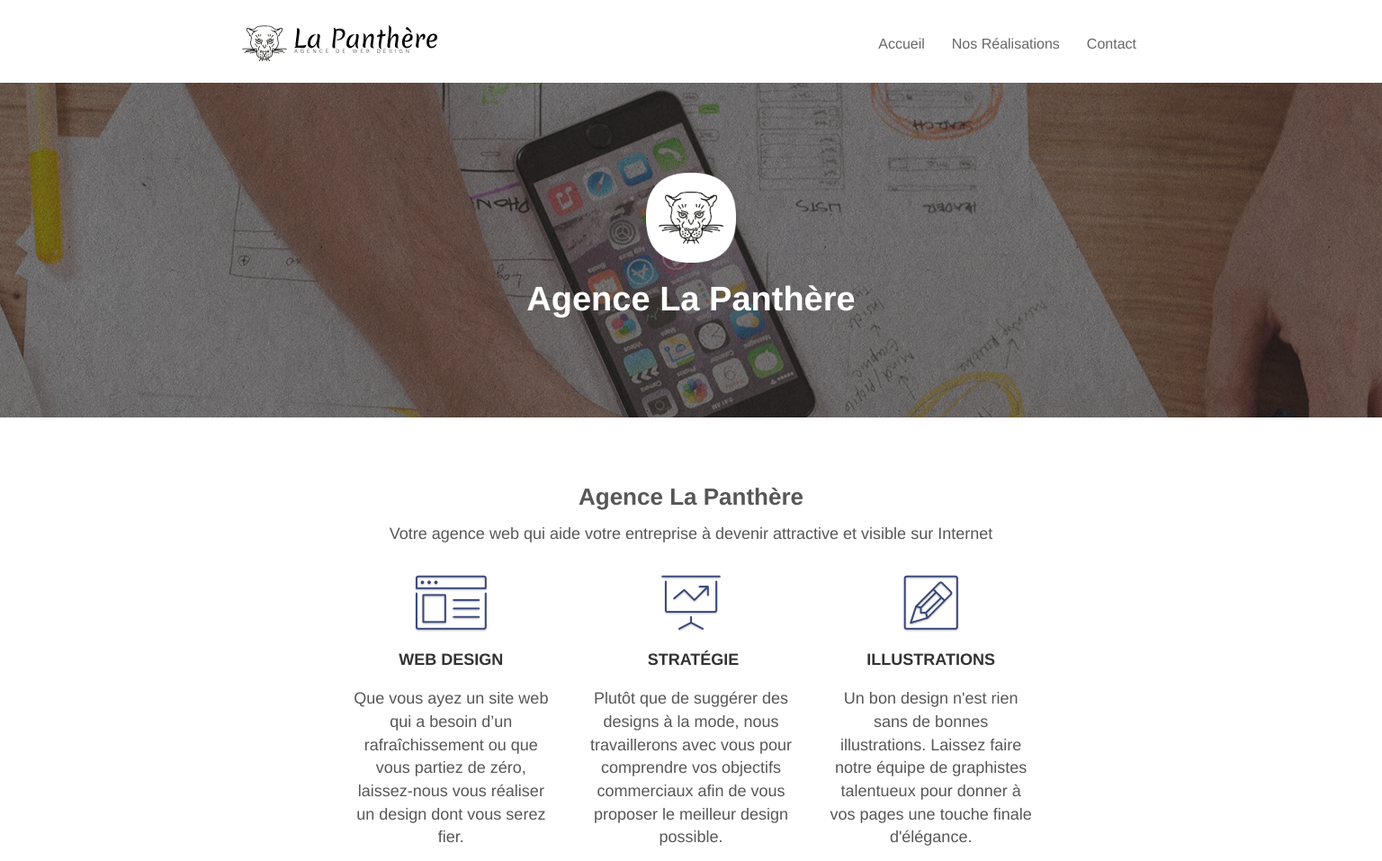
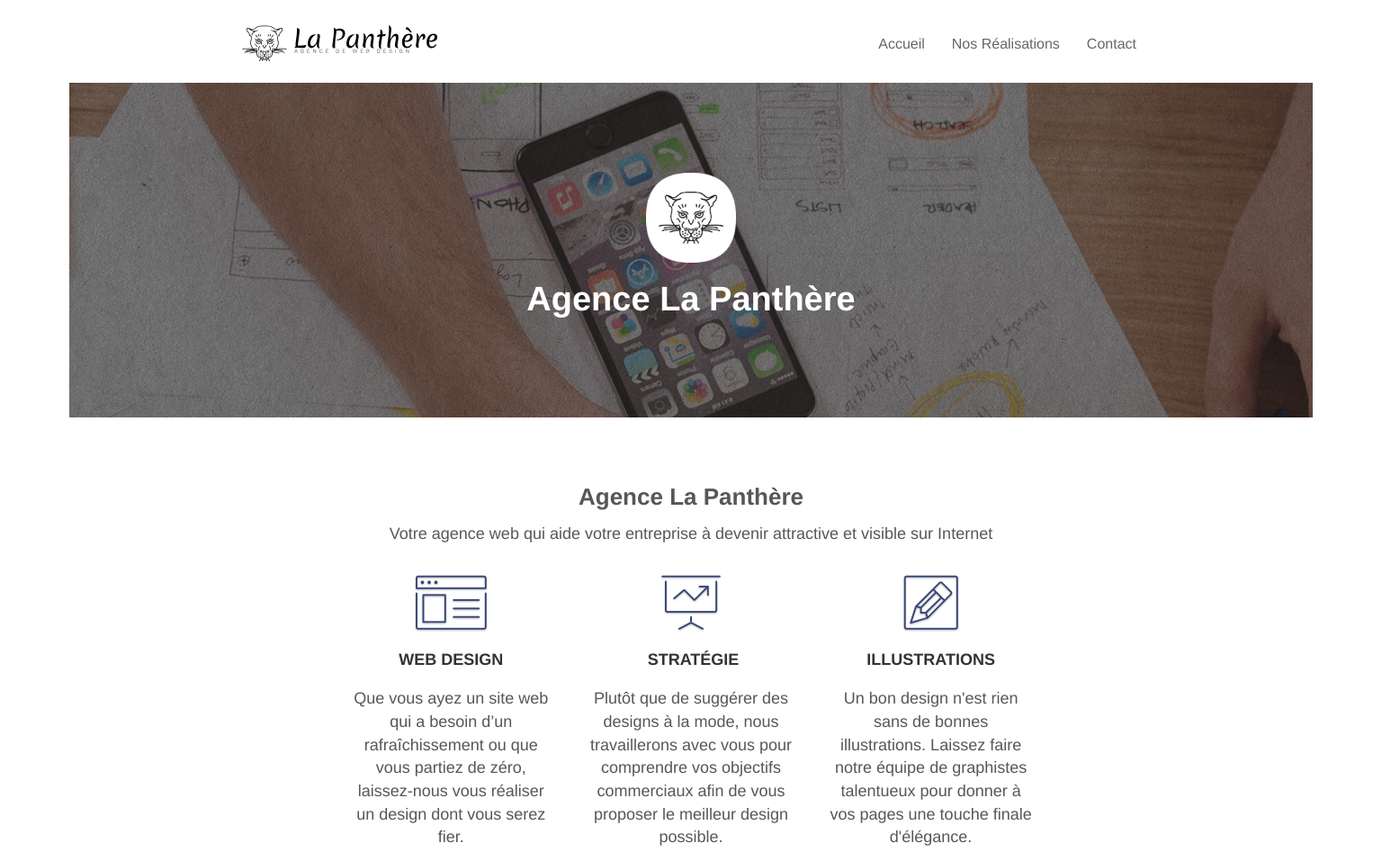
Before and after one commit to CarolePignat/CarolePignat_4_21032022_V2, a plain HTML site: page index.html in a window 1536 px wide. Shown: the top 957 px of the page at 90% size. Drawn offline with Linux system fonts and the light colour scheme.

Commit message:
Modifications CSS

```diff
--- a/style.css
+++ b/style.css
@@ -889,10 +889,9 @@ label {
 
 @media (min-width: 1367px) {
     .bloc {
-        max-width: 100%;
-    }
-    .b-parallax {
-        background-attachment: scroll;
+        width: 90%;
+        margin: auto;
+        max-width: 2000px;
     }
 }
 
```
